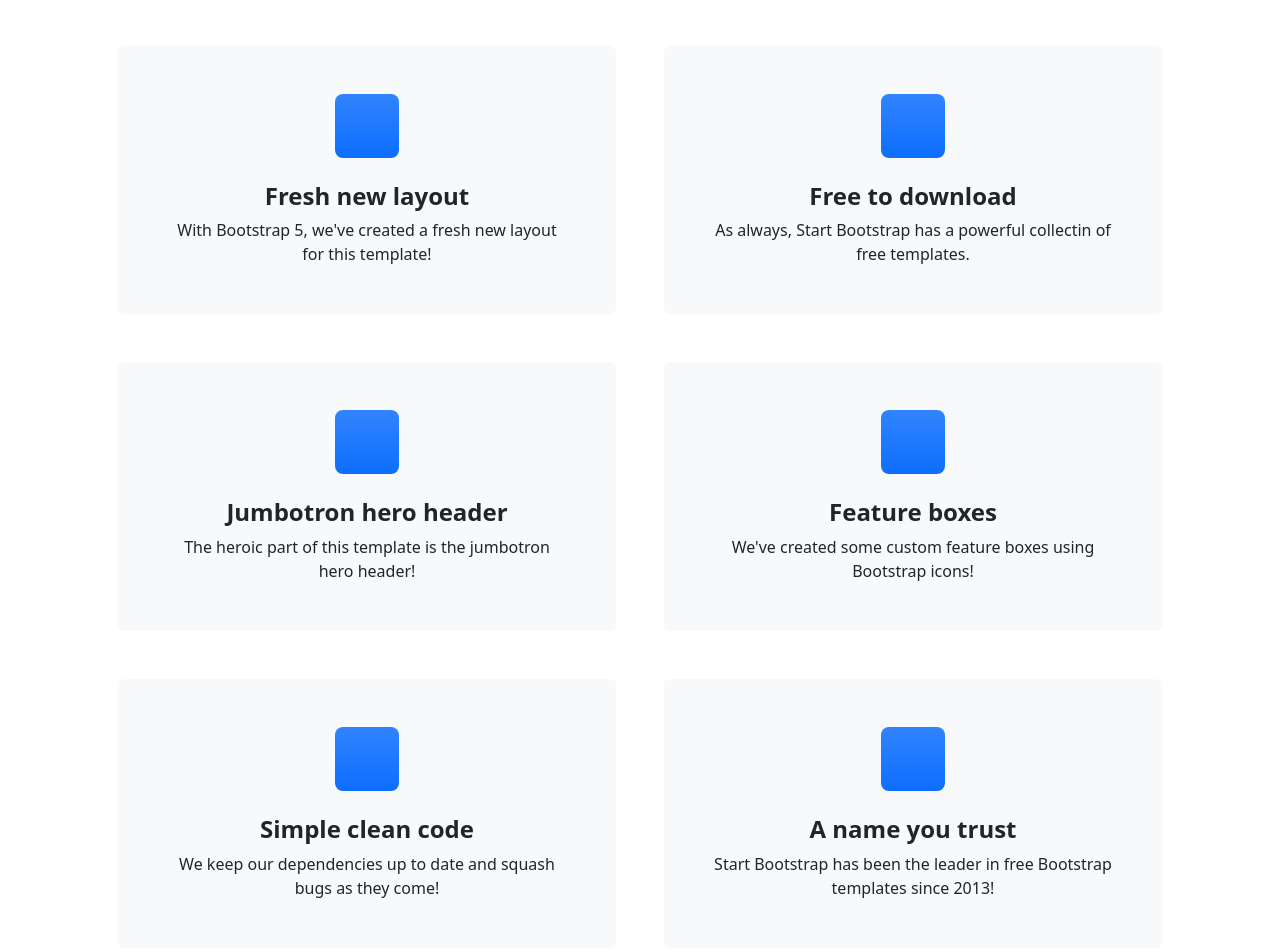
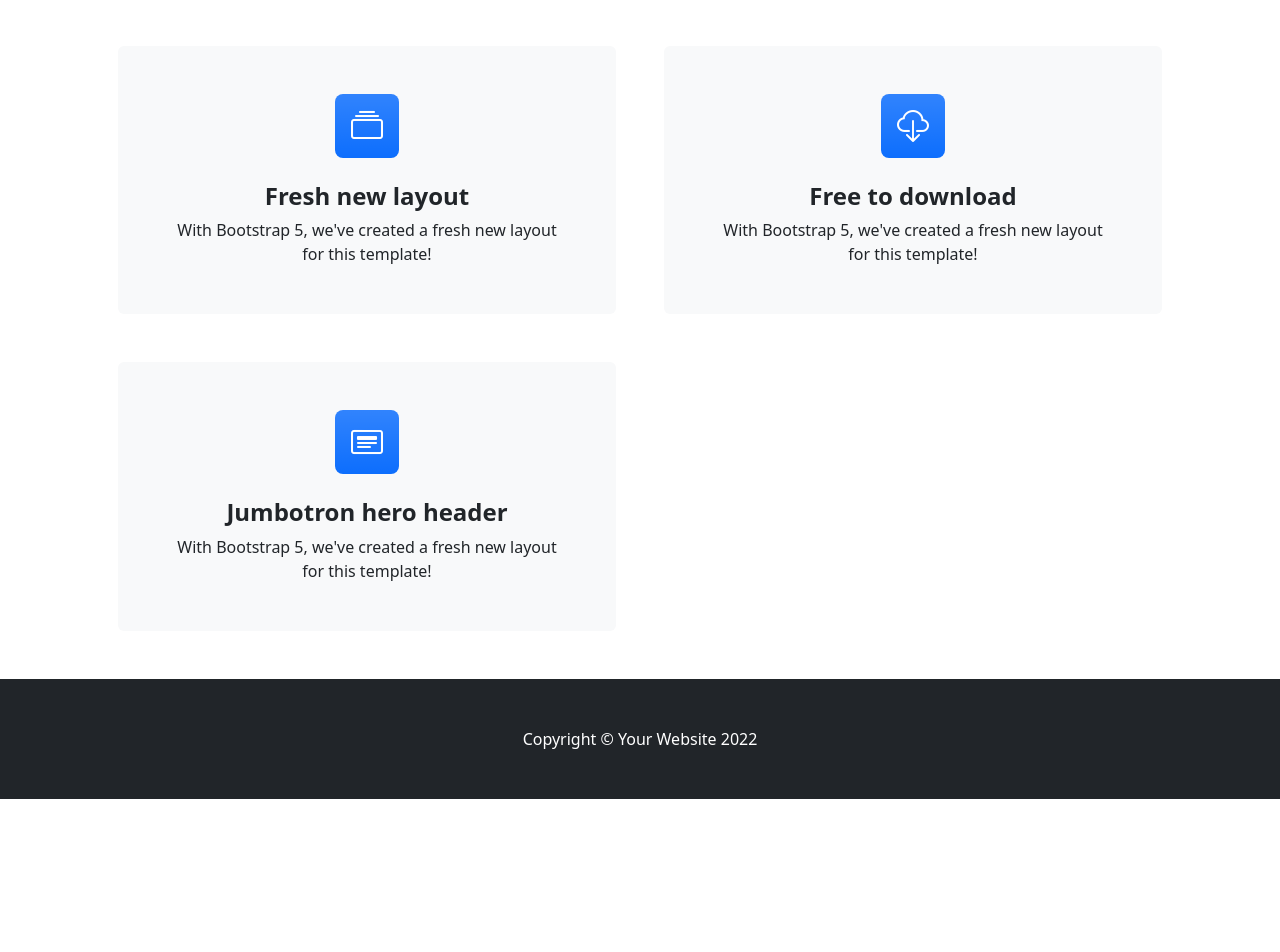
Before and after one commit to Si-HaMaDa/giz-vue-blog, a Vue app: page / in a window 1280 px wide. Shown: the part 560-1512 px from the top of the page. After the commit the page ends 1359 px from the top, so only its background shows below. Built offline with nearby package versions, Linux system fonts and the light colour scheme.

Commit message:
Start Feature loop

```diff
--- a/package.json
+++ b/package.json
@@ -8,6 +8,7 @@
     },
     "dependencies": {
         "bootstrap": "^5.2.1",
+        "bootstrap-icons": "^1.9.1",
         "vue": "^3.2.38",
         "vue-router": "^4.1.5"
     },
--- a/src/main.js
+++ b/src/main.js
@@ -6,6 +6,7 @@
 
 import "bootstrap/dist/css/bootstrap.min.css";
 import "bootstrap/dist/js/bootstrap.min.js";
+import "bootstrap-icons/font/bootstrap-icons.css";
 
 const app = createApp(App);
 
--- a/src/views/HomePage.vue
+++ b/src/views/HomePage.vue
@@ -24,109 +24,59 @@
             <div class="container px-lg-5">
                 <!-- Page Features-->
                 <div class="row gx-lg-5">
-                    <div class="col-lg-6 col-xxl-4 mb-5">
+                    <!-- Start Feature -->
+                    <div
+                        v-for="feature in features"
+                        class="col-lg-6 col-xxl-4 mb-5"
+                    >
                         <div class="card bg-light border-0 h-100">
                             <div class="card-body text-center p-4 p-lg-5">
                                 <div
                                     class="feature bg-primary bg-gradient text-white rounded-3 mb-4 mt-n4"
                                 >
-                                    <i class="bi bi-collection"></i>
+                                    <i :class="`bi bi-${feature.icon}`"></i>
                                 </div>
-                                <h2 class="fs-4 fw-bold">Fresh new layout</h2>
+                                <h2 class="fs-4 fw-bold">
+                                    {{ feature.title }}
+                                </h2>
                                 <p class="mb-0">
-                                    With Bootstrap 5, we've created a fresh new
-                                    layout for this template!
+                                    {{ feature.desc }}
                                 </p>
                             </div>
                         </div>
                     </div>
-                    <div class="col-lg-6 col-xxl-4 mb-5">
-                        <div class="card bg-light border-0 h-100">
-                            <div class="card-body text-center p-4 p-lg-5">
-                                <div
-                                    class="feature bg-primary bg-gradient text-white rounded-3 mb-4 mt-n4"
-                                >
-                                    <i class="bi bi-cloud-download"></i>
-                                </div>
-                                <h2 class="fs-4 fw-bold">Free to download</h2>
-                                <p class="mb-0">
-                                    As always, Start Bootstrap has a powerful
-                                    collectin of free templates.
-                                </p>
-                            </div>
-                        </div>
-                    </div>
-                    <div class="col-lg-6 col-xxl-4 mb-5">
-                        <div class="card bg-light border-0 h-100">
-                            <div class="card-body text-center p-4 p-lg-5">
-                                <div
-                                    class="feature bg-primary bg-gradient text-white rounded-3 mb-4 mt-n4"
-                                >
-                                    <i class="bi bi-card-heading"></i>
-                                </div>
-                                <h2 class="fs-4 fw-bold">
-                                    Jumbotron hero header
-                                </h2>
-                                <p class="mb-0">
-                                    The heroic part of this template is the
-                                    jumbotron hero header!
-                                </p>
-                            </div>
-                        </div>
-                    </div>
-                    <div class="col-lg-6 col-xxl-4 mb-5">
-                        <div class="card bg-light border-0 h-100">
-                            <div class="card-body text-center p-4 p-lg-5">
-                                <div
-                                    class="feature bg-primary bg-gradient text-white rounded-3 mb-4 mt-n4"
-                                >
-                                    <i class="bi bi-bootstrap"></i>
-                                </div>
-                                <h2 class="fs-4 fw-bold">Feature boxes</h2>
-                                <p class="mb-0">
-                                    We've created some custom feature boxes
-                                    using Bootstrap icons!
-                                </p>
-                            </div>
-                        </div>
-                    </div>
-                    <div class="col-lg-6 col-xxl-4 mb-5">
-                        <div class="card bg-light border-0 h-100">
-                            <div class="card-body text-center p-4 p-lg-5">
-                                <div
-                                    class="feature bg-primary bg-gradient text-white rounded-3 mb-4 mt-n4"
-                                >
-                                    <i class="bi bi-code"></i>
-                                </div>
-                                <h2 class="fs-4 fw-bold">Simple clean code</h2>
-                                <p class="mb-0">
-                                    We keep our dependencies up to date and
-                                    squash bugs as they come!
-                                </p>
-                            </div>
-                        </div>
-                    </div>
-                    <div class="col-lg-6 col-xxl-4 mb-5">
-                        <div class="card bg-light border-0 h-100">
-                            <div class="card-body text-center p-4 p-lg-5">
-                                <div
-                                    class="feature bg-primary bg-gradient text-white rounded-3 mb-4 mt-n4"
-                                >
-                                    <i class="bi bi-patch-check"></i>
-                                </div>
-                                <h2 class="fs-4 fw-bold">A name you trust</h2>
-                                <p class="mb-0">
-                                    Start Bootstrap has been the leader in free
-                                    Bootstrap templates since 2013!
-                                </p>
-                            </div>
-                        </div>
-                    </div>
+                    <!-- End Feature -->
                 </div>
             </div>
         </section>
     </div>
 </template>
+
+<script>
+export default {
+    data() {
+        return {
+            features: [
+                {
+                    icon: "collection",
+                    title: "Fresh new layout",
+                    desc: "With Bootstrap 5, we've created a fresh new layout for this template!",
+                },
+                {
+                    icon: "cloud-download",
+                    title: "Free to download",
+                    desc: "With Bootstrap 5, we've created a fresh new layout for this template!",
+                },
+                {
+                    icon: "card-heading",
+                    title: "Jumbotron hero header",
+                    desc: "With Bootstrap 5, we've created a fresh new layout for this template!",
+                },
+            ],
+        };
+    },
+};
+</script>
 
 <style scoped>
 .feature {
```
Also changed, not shown: 1 other file (tests, documents, lock files or other folders).
